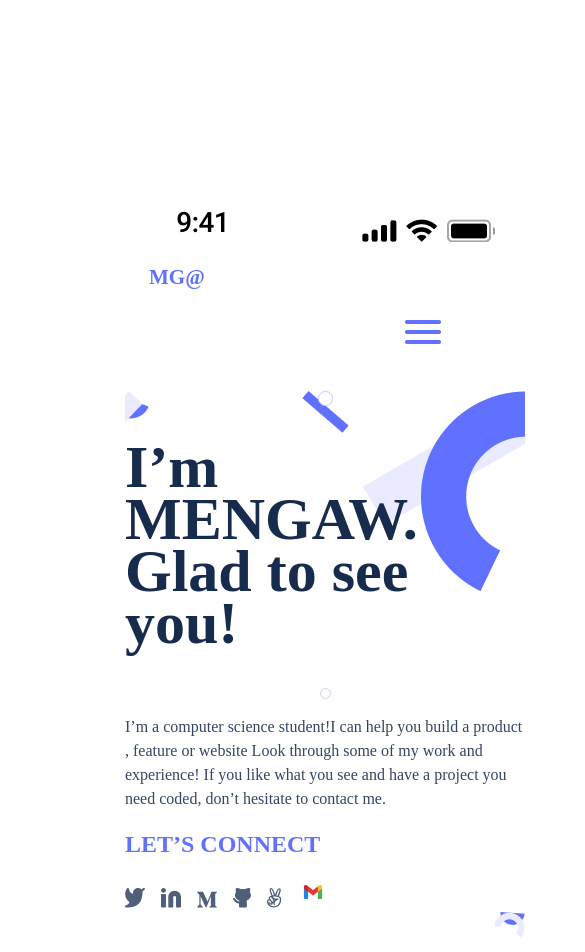
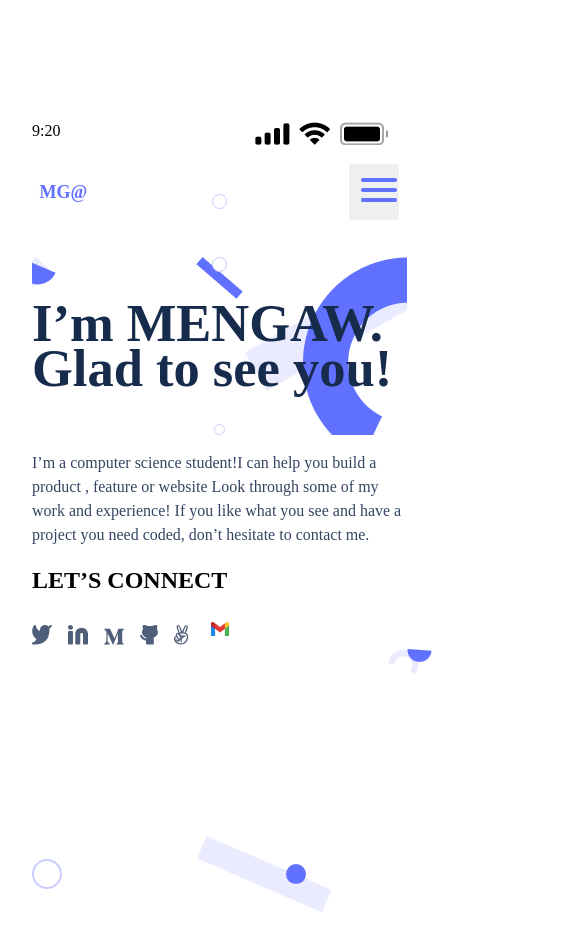
Before and after one commit to mengaww2ya/my-portfillo, a website: page myportfilo.html in a window 390 px wide. Shown: the top 952 px of the page, 585 px wide, since content can reach past the window. Drawn offline with Linux system fonts and the light colour scheme; files whose address does not match are found by name.

Commit message:
the backgroung is set for mobil version

```diff
--- a/myportfilo.css
+++ b/myportfilo.css
@@ -1,31 +1,93 @@
-/* .status_bar {
+@media screen and (min-width: 375px) {
+  .body1 {
+    padding: 114px 24px 127px 24px;
     width: 375px;
-  height: 0;
-} */
-
-.body1 {
-  padding: 20% 30%;
-  width: 400px;
-  height: auto;
+    height: 617px;
   }
 
   .head {
     font-family: var(--font-family);
     font-weight: 700;
-  font-size: 40px;
+    font-size: 35px;
     line-height: 130%;
     color: #172b4d;
     display: flex;
     background:
-    url(svg/Ellipse\ 3.png) no-repeat top right,
+      url(svg/Ellipse\ 3.png) no-repeat right top,
+      url(svg/Rectangle\ 4.png) no-repeat right top,
       url(svg/Ellipse\ 14.svg) no-repeat center bottom,
-    url(svg/Rectangle\ 4.png) no-repeat top right,
       url(svg/Ellipse\ 8.svg) no-repeat center top,
+      url(svg/Ellipse\ 11.svg) no-repeat top left,
       url(rectangl6.png) no-repeat top left,
-    url(svg/Ellipse\ 11.svg) no-repeat top left,
       url(svg/Ellipse\ 5.svg) no-repeat top center,
       url(svg/rectangl7.png) no-repeat top center,
       url(svg/Ellipse\ 8.svg) no-repeat top center;
+  }
+
+  .batry {
+    padding-left: 100px;
+    padding-top: 0%;
+    float: right;
+    margin-left: 25%;
+  }
+
+  .time {
+    margin-right: 50%;
+    float: left;
+  }
+
+  .icon {
+    fill: #6070ff;
+    border: #fff;
+    float: right;
+    width: 50px;
+    margin-left: 25%;
+  }
+
+  .option {
+    display: none;
+  }
+
+  .icon:hover .option {
+    display: block;
+  }
+
+  .logo {
+    font-family: var(--font-family);
+    font-weight: 700;
+    font-size: 18px;
+    line-height: 111%;
+    color: #6070ff;
+    width: 70px;
+    height: auto;
+    float: left;
+    margin-right: 50%;
+  }
+
+  .intro {
+    font-family: var(--font-family);
+    font-weight: 400;
+    font-size: 16px;
+    line-height: 150%;
+    color: #344563;
+  }
+
+  .bottom_section {
+    width: 400px;
+    height: 150px;
+    background:
+
+      url(svg/Ellipse\ 12.svg) no-repeat top right,
+      url(svg/Ellipse\ 13.svg) no-repeat top right calc(4% - 2px);
+  }
+
+  .last_bottom {
+    width: 300px;
+    height: 150px;
+    background:
+      url(svg/Ellipse\ 4.svg) no-repeat center right calc(20% - 30px),
+      url(svg/rectangle5.png) no-repeat center right,
+      url(svg/Ellipse\ 15.png) no-repeat center left;
   }
 
   /* .back2{
@@ -41,19 +103,6 @@
     float: right;
   }
 
-.p1 {
-  font-family: var(--font-family);
-  font-weight: 400;
-  font-size: 16px;
-  line-height: 150%;
-  color: #344563;
-}
-
-.status_bar1 {
-  width: 375px;
-  height: auto;
-}
-
   .status_bar2 {
     font-family: var(--font-family);
     font-weight: 700;
@@ -62,14 +111,6 @@
     color: #6070ff;
     float: left;
   }
-
-.status_bar2 img {
-  float: inline-end;
-}
-
-/* .status_bar2 {
-  float: inline-start;
-} */
 
   .l9 {
     border-radius: 100%;
@@ -157,28 +198,9 @@ padding-left: 200px;
     padding-right: 0;
   }
 
-.icon {
-  fill: #6070ff;
-  padding-left: 250px;
-  padding-top: 0;
-}
-
   .elp6r {
     width: 51px;
     height: 9px;
-}
-
-.batry {
-  padding-left: 100px;
-  padding-top: 0%;
-}
-
-.time {
-  padding-left: 1px;
-}
-
-h2 {
-  color: #6070ff;
   }
 
   .gmail {
@@ -201,16 +223,6 @@ h2 {
     fill: #6070ff;
   }
 
-.bottom_section {
-  padding: 114px 24px 127px 24px;
-  background:
-    url(svg/Ellipse\ 4.svg) no-repeat bottom center,
-    url(svg/rectangle5.png) no-repeat bottom center,
-    url(svg/Ellipse\ 13.svg) no-repeat top right,
-    url(svg/Ellipse\ 12.svg) no-repeat top right,
-    url(svg/Ellipse\ 15.png) no-repeat bottom left;
-}
-
   .elp5_elp7 {
     display: flex;
     padding: 0%;
@@ -229,12 +241,21 @@ h2 {
   }
 
   .elp12_13 {
-  display: flex;
-  padding-left: 300px;
+    background:
+      url(svg/Ellipse\ 12.svg) no-repeat top right,
+      url(svg/Ellipse\ 13.svg) no-repeat top right;
+    width: 30%;   /* 400px */
+    height: 50px;
+    float: right;
   }
 
   .status_bar {
-  padding: 114px 24px 127px 24px;
-  width: 358px;
-  height: auto;
+    padding: 5% 5% 10% 2%;
+    display: flex;
+    background: url(svg/Ellipse\ 8.svg) no-repeat  center;
   }
+
+  .top_bar {
+    display: flex;
+  }
+}
--- a/myportfilo.html
+++ b/myportfilo.html
@@ -7,19 +7,26 @@
     <link rel="stylesheet" href="myportfilo.css">
 </head>
 <body class="body1">
+    <div class="top_bar"><label for="time">9:20</label>
+      <img src="svg/ne_bat.png" class=" batry">
+
+</div>
     <header class="status_bar">
-        <div class="status_bar1">
-        <img src="svg/batry.png" alt="time">
-        <img src="svg/ne_bat.png" class=" batry">
-        </div>
+           <h3 class="logo">MG@</h3>
+           <button class="icon"><img src="svg/Icons_Icon - Menu.png"  alt=""></button>
+           <ul class="option">
+            <li> <a href="">portfolio</a>portfolio</li>
+            <li><a href="">about</a>about</li>
+            <li><a href="">contact</a>contact</li>
+           </ul>
 
-        <div class="status_bar2" >
-           <h3>MG@</h3>
-        <img src="svg/Icons_Icon - Menu.png" class="icon" alt="">
-        </div>
-        <br>
+
     </header >
-    <div>
+    <!-- <div class="status_bar1"> -->
+        <!-- <img src="svg/batry.png" alt="time"> -->
+
+        <!-- </div> -->
+    <!-- <div> -->
  <!-- <img src="svg/Ellipse 8.svg" class="elp8" alt=""><br> -->
 
     <!-- </div> -->
@@ -46,8 +53,8 @@
 
 
     </section>
-    <section>
-        <div class="p1">
+    <section class="paragraph">
+        <div class="intro">
             <P>I’m a computer science student!I can help you build a product ,
             feature or website Look through some of my work and experience!
             If you like what you see and have a project you need coded,
@@ -59,20 +66,26 @@
             <div class="elp12_13"><img src="svg/Ellipse 13.svg" class="elp13" alt="">
                 <img src="svg/Ellipse 12.svg" class="elp12" alt="">
             </div> -->
-         <div>
-            <a href=""><img src="images/twitter.svg" alt="mytwiter"></a>&nbsp;&nbsp;&nbsp;
+         <div class="socio_m">
+            <a href="https://twitter.com/MengawWube96030"><img src="images/twitter.svg" alt="mytwiter"></a>&nbsp;&nbsp;&nbsp;
             <a href=""><img src="images/Linkedin icon.svg" alt="mylinkedin"></a>&nbsp;&nbsp;&nbsp;
             <a href=""><img src="images/medium.svg" alt="mymedium"></a>&nbsp;&nbsp;&nbsp;
             <a href="https://github.com/mengaww2ya"><img src="images/github.svg" alt="mygithub"></a>&nbsp;&nbsp;&nbsp;
             <a href=""><img src="images/angellist.svg" alt="myangellist"></a>&nbsp;&nbsp;&nbsp;
             <a href="http://gmail.com/mengawwubetu"><img src="svg/gmail.png"  class="gmail"></a>
         </div>
-        </section>
-         <!-- <img src="svg/Ellipse 15.png" class="elp15"> -->
-        <section class="bottom_section">
+        <!-- <div class="elp12_13"> -->
+
+        <!-- </div> -->
+                 <!-- <img src="svg/Ellipse 15.png" class="elp15"> -->
+         </section>
+
+         <section class="bottom_section">
+
       <!-- <img src="svg/rectangle5.png" class="elp5png" alt="">
          <img src="svg/Ellipse 4.svg" class="elp4" alt=""> -->
 
 </section>
+<section  class="last_bottom"></section>
 </body>
 </html>
```
Also changed, not shown: background.png (added). Lines whose indentation alone changed are shown as unchanged.
